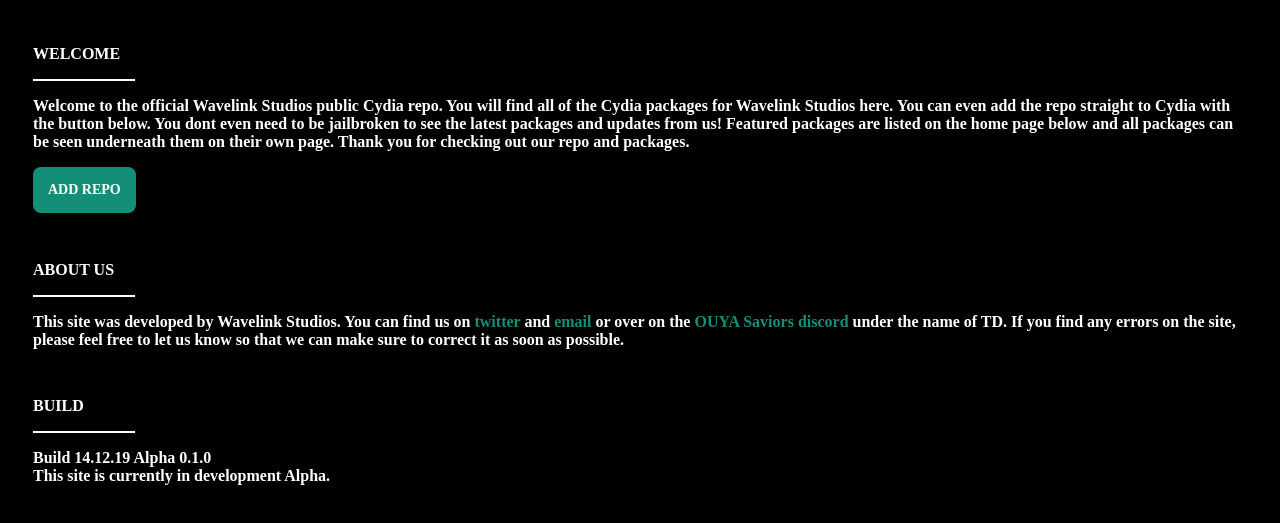
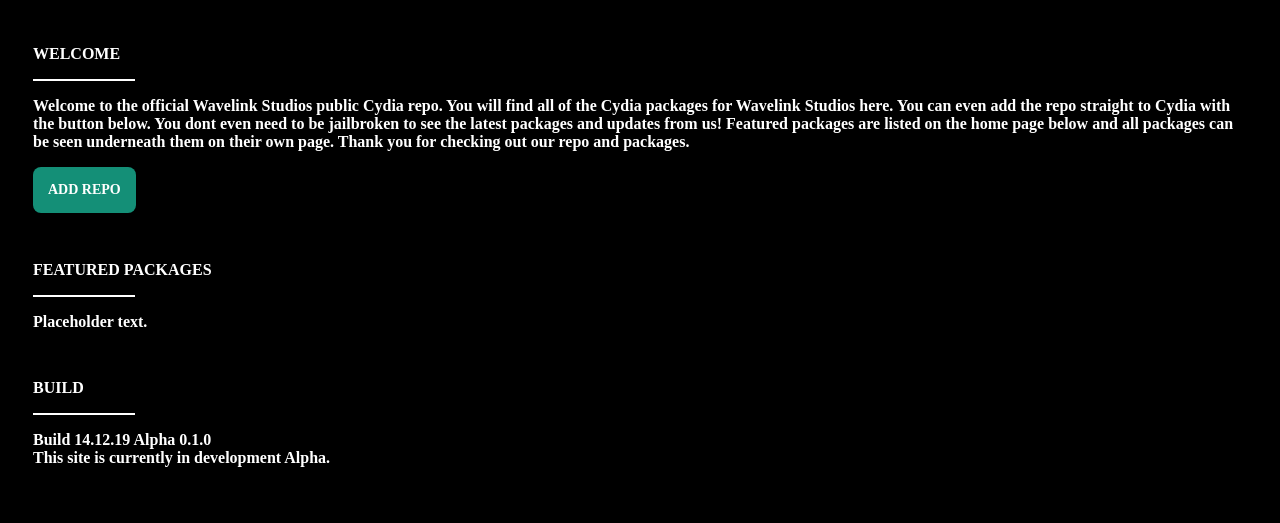
Before and after one commit to WavelinkStudios/site, a plain HTML site: page repo/index.html in a window 1280 px wide. Shown: the part 133-656 px from the top of the page. Drawn offline with Linux system fonts and the light colour scheme.

Commit message:
Minor Changes
Missed a few confusing messages.

```diff
--- a/repo/index.html
+++ b/repo/index.html
@@ -17,7 +17,7 @@
       <a href="./allPackages.html">All Packages</a>
     </div>
   </div>
-  <!-- Devkit textbox -->
+  <!-- Welcome textbox -->
   <div class="textBoxTitle">
     <p>welcome</p>
   </div>
@@ -26,13 +26,13 @@
     <p>Welcome to the official Wavelink Studios public Cydia repo. You will find all of the Cydia packages for Wavelink Studios here. You can even add the repo straight to Cydia with the button below. You dont even need to be jailbroken to see the latest packages and updates from us! Featured packages are listed on the home page below and all packages can be seen underneath them on their own page. Thank you for checking out our repo and packages.</p>
     <a href="cydia://url/https://cydia.saurik.com/api/share#?source=https://wavelinkstudios.github.io/repo/"><button class="RMButton">add repo</button></a>
   </div>
-  <!-- About Us text box -->
+  <!-- Featured Packages text box -->
   <div class="textBoxTitle">
-  	<p>About Us</p>
+  	<p>Featured Packages</p>
   </div>
   <hr size="2.5" width="100" color="white" align="left">
   <div class="textBox">
-  	<p>This site was developed by Wavelink Studios. You can find us on <a href="https://twitter.com/wavelinkstudios">twitter</a> and <a href="mailto: wavelinkstudios@gmail.com">email</a> or over on the <a href="https://discord.gg/Sdhhuw2">OUYA Saviors discord</a> under the name of TD. If you find any errors on the site, please feel free to let us know so that we can make sure to correct it as soon as possible.</p>
+  	<p>Placeholder text.</p>
   </div>
   <!-- Build text box -->
   <div class="textBoxTitle">
```
